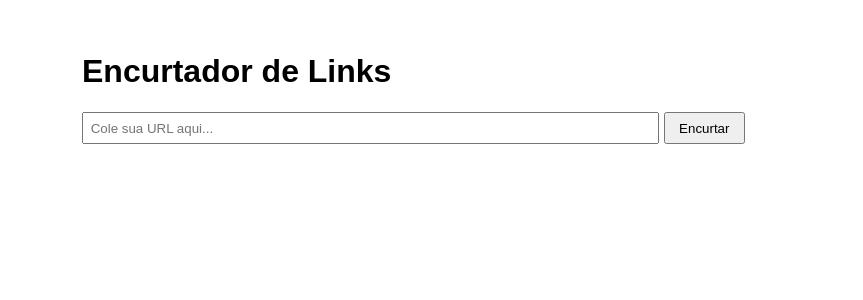
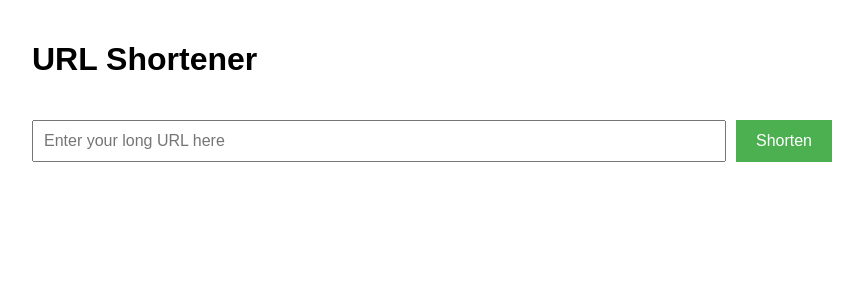
Before and after one commit to gonssalves/urlshortener, a Flask app: page / in a window 1280 px wide. Shown: the top 300 px of the page, without its empty margins (208-1071 px from the left). Run offline with Flask 3, Linux system fonts and the light colour scheme.

Commit message:
Update index.html

```diff
--- a/templates/index.html
+++ b/templates/index.html
@@ -1,56 +1,132 @@
 <!DOCTYPE html>
-<html lang="pt-br">
+<html lang="en">
 <head>
     <meta charset="UTF-8">
-    <title>Encurtador de Links</title>
+    <meta name="viewport" content="width=device-width, initial-scale=1.0">
+    <title>URL Shortener</title>
     <style>
-        body { font-family: sans-serif; max-width: 700px; margin: auto; padding: 2em; }
-        input[type="text"] { width: 80%; padding: 0.5em; }
-        button { padding: 0.5em 1em; }
-        table { width: 100%; margin-top: 2em; border-collapse: collapse; }
-        th, td { border: 1px solid #ccc; padding: 0.5em; text-align: left; }
-        .result { margin-top: 1em; }
+        body {
+            font-family: Arial, sans-serif;
+            max-width: 800px;
+            margin: 0 auto;
+            padding: 20px;
+        }
+        .container {
+            display: flex;
+            flex-direction: column;
+            gap: 20px;
+        }
+        .input-group {
+            display: flex;
+            gap: 10px;
+        }
+        input[type="text"] {
+            flex: 1;
+            padding: 10px;
+            font-size: 16px;
+        }
+        button {
+            padding: 10px 20px;
+            background-color: #4CAF50;
+            color: white;
+            border: none;
+            cursor: pointer;
+            font-size: 16px;
+        }
+        button:hover {
+            background-color: #45a049;
+        }
+        .result {
+            margin-top: 20px;
+            padding: 15px;
+            border: 1px solid #ddd;
+            border-radius: 4px;
+            background-color: #f9f9f9;
+        }
+        .short-url {
+            color: #0066cc;
+            text-decoration: none;
+        }
+        .short-url:hover {
+            text-decoration: underline;
+        }
+        .error {
+            color: red;
+            margin-top: 10px;
+        }
     </style>
 </head>
 <body>
-    <h1>Encurtador de Links</h1>
+    <div class="container">
+        <h1>URL Shortener</h1>
+        <div class="input-group">
+            <input type="text" id="url-input" placeholder="Enter your long URL here">
+            <button id="shorten-btn">Shorten</button>
+        </div>
+        <div id="error-message" class="error"></div>
 
-    <form method="POST">
-        <input type="text" name="url" placeholder="Cole sua URL aqui..." required>
-        <button type="submit">Encurtar</button>
-    </form>
+        <div id="result" class="result" style="display: none;">
+            <h3>Shortened URL:</h3>
+            <a id="short-url" class="short-url" target="_blank"></a>
+            <button id="copy-btn" style="margin-left: 10px;">Copy</button>
+        </div>
+    </div>
 
-    {% if short_url %}
-    <div class="result">
-        <strong>Link encurtado:</strong>
-        <a href="{{ short_url }}" target="_blank">{{ short_url }}</a>
-    </div>
-    {% endif %}
+    <script>
+        document.getElementById('shorten-btn').addEventListener('click', shortenUrl);
+        document.getElementById('copy-btn').addEventListener('click', copyToClipboard);
 
-    {% if error %}
-    <p style="color:red;">{{ error }}</p>
-    {% endif %}
+        function shortenUrl() {
+            const longUrl = document.getElementById('url-input').value.trim();
+            const errorElement = document.getElementById('error-message');
+            errorElement.textContent = '';
 
-    {% if history %}
-    <h2>Histórico</h2>
-    <table>
-        <tr>
-            <th>Original</th>
-            <th>Encurtado</th>
-            <th>Ações</th>
-        </tr>
-        {% for item in history %}
-        <tr>
-            <td><a href="{{ item.long_url }}" target="_blank">{{ item.long_url }}</a></td>
-            <td><a href="{{ item.short_url }}" target="_blank">{{ item.short_url }}</a></td>
-            <td>
-                <form method="POST" action="/delete/{{ item.short_code }}" style="display:inline;">
-                    <button type="submit">Apagar</button>
-                </form>
-            </td>
-        </tr>
-        {% endfor %}
-    </table>
-    {% endif %}
+            if (!longUrl) {
+                errorElement.textContent = 'Please enter a URL';
+                return;
+            }
+
+            if (!longUrl.startsWith('http://') && !longUrl.startsWith('https://')) {
+                errorElement.textContent = 'URL must start with http:// or https://';
+                return;
+            }
+
+            fetch('/api/shorten', {
+                method: 'POST',
+                headers: {
+                    'Content-Type': 'application/json',
+                },
+                body: JSON.stringify({ url: longUrl })
+            })
+            .then(response => {
+                if (!response.ok) {
+                    return response.json().then(err => { throw err; });
+                }
+                return response.json();
+            })
+            .then(data => {
+                const resultElement = document.getElementById('result');
+                const shortUrlElement = document.getElementById('short-url');
+
+                shortUrlElement.textContent = data.short_url;
+                shortUrlElement.href = data.short_url;
+                resultElement.style.display = 'block';
+            })
+            .catch(error => {
+                errorElement.textContent = error.error || 'An error occurred';
+            });
+        }
+
+        function copyToClipboard() {
+            const shortUrl = document.getElementById('short-url').textContent;
+            navigator.clipboard.writeText(shortUrl).then(() => {
+                const copyBtn = document.getElementById('copy-btn');
+                copyBtn.textContent = 'Copied!';
+                setTimeout(() => {
+                    copyBtn.textContent = 'Copy';
+                }, 2000);
+            });
+        }
+    </script>
 </body>
 </html>
```
